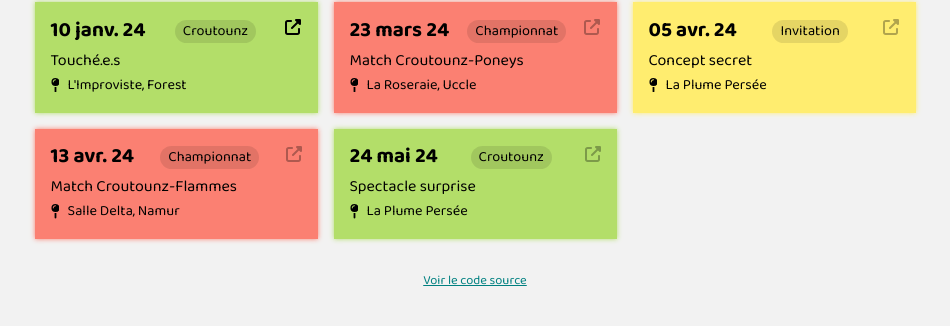
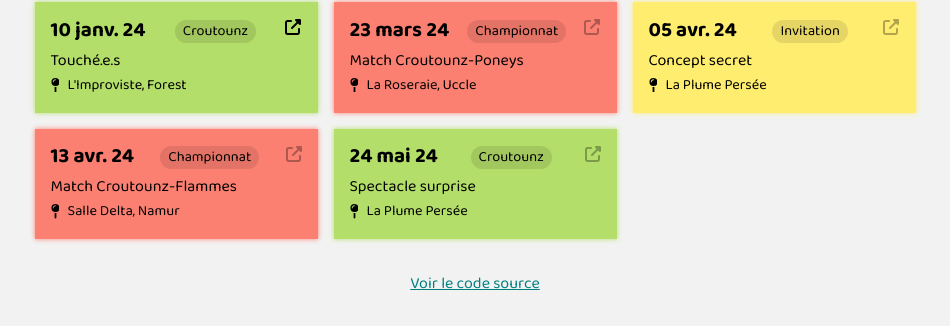
Before and after one commit to tchapeaux/voir-tchap-impro, a Vue app: page / in a window 1280 px wide. Shown: the part 581-907 px from the top of the page, without its empty margins (165-1115 px from the left). Built offline with nearby package versions, Linux system fonts and the light colour scheme.

Commit message:
fix: improve Lighthouse score with many tweaks

```diff
--- a/index.html
+++ b/index.html
@@ -1,10 +1,11 @@
 <!DOCTYPE html>
-<html lang="en">
+<html lang="fr">
   <head>
+    <title>Thomas Chapeaux - impro</title>
     <meta charset="UTF-8">
+    <meta name="viewport" content="width=device-width, initial-scale=1.0">
     <link rel="icon" href="/favicon-turtle.png">
-    <meta name="viewport" content="width=device-width, initial-scale=1.0">
-    <title>Thomas Chapeaux - impro</title>
+    <meta name="description" content="La liste des spectacles d'impro de Thomas Chapeaux">
   </head>
   <body>
     <div id="app"></div>
--- a/src/App.vue
+++ b/src/App.vue
@@ -29,6 +29,5 @@ footer {
   margin-top: 32px;
   width: 100%;
   text-align: center;
-  font-size: 0.8rem;
 }
 </style>
--- a/src/components/EventCard.vue
+++ b/src/components/EventCard.vue
@@ -5,9 +5,11 @@
       <div class="type">{{ event.type }}</div>
       <a
         class="external-link"
-        :class="{ 'disabled-link': !event.url }"
+        :class="{ 'disabled-link': !hasUrl }"
         :href="event.url"
         @click="handleClick"
+        :title="hasUrl ? `Plus d'infos pour ${event.name}` : undefined"
+        :aria-hidden="!hasUrl"
         ><IconLink
       /></a>
     </div>
@@ -37,6 +39,8 @@ const TYPE_CLASSES = {
 
 // @ts-ignore
 const typeClass = computed(() => TYPE_CLASSES[props.event.type] || undefined)
+
+const hasUrl = computed(() => !!props.event.url)
 
 function handleClick() {
   if (!props.event.url) {
--- a/src/views/HomeView.vue
+++ b/src/views/HomeView.vue
@@ -23,7 +23,9 @@ function eventsByYear(year: string) {
     <template v-for="year in eventsYears" :key="year">
       <h2>{{ year }}</h2>
       <ul class="events-list">
-        <EventCard v-for="(event, eventIdx) in eventsByYear(year)" :key="eventIdx" :event="event" />
+        <li v-for="(event, eventIdx) in eventsByYear(year)" :key="eventIdx">
+          <EventCard :event="event" />
+        </li>
       </ul>
     </template>
   </template>
```
